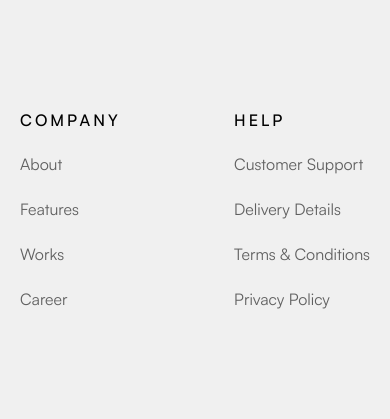
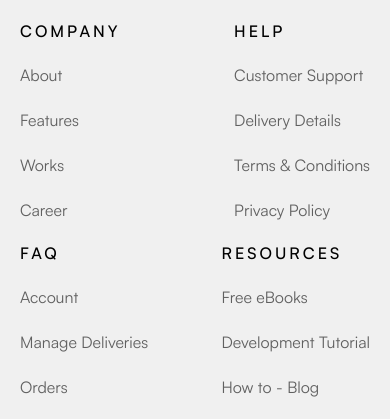
Before and after one commit to saidazizxon93/SHOP.CO, a plain HTML site: page index.html in a window 390 px wide. Shown: the part 700-1119 px from the top of the page. Drawn offline with Linux system fonts and the light colour scheme.

Commit message:
add some code

```diff
--- a/scss/block/_footer.scss
+++ b/scss/block/_footer.scss
@@ -57,6 +57,7 @@
   font-size: 16px;
   line-height: 100%;
   letter-spacing: 0%;
+  cursor: pointer;
 }
 
 .footer__top {
@@ -204,10 +205,13 @@
   .footer__top {
     flex-wrap: wrap;
     justify-content: start;
+    gap: 24.42px;
   }
 
   .footer__left {
     flex-wrap: wrap;
+    justify-content: space-between;
+    gap: 24px;
   }
   .footer__right {
     flex-wrap: wrap;
```
Also changed, not shown: css/main.css, 1 other file.
